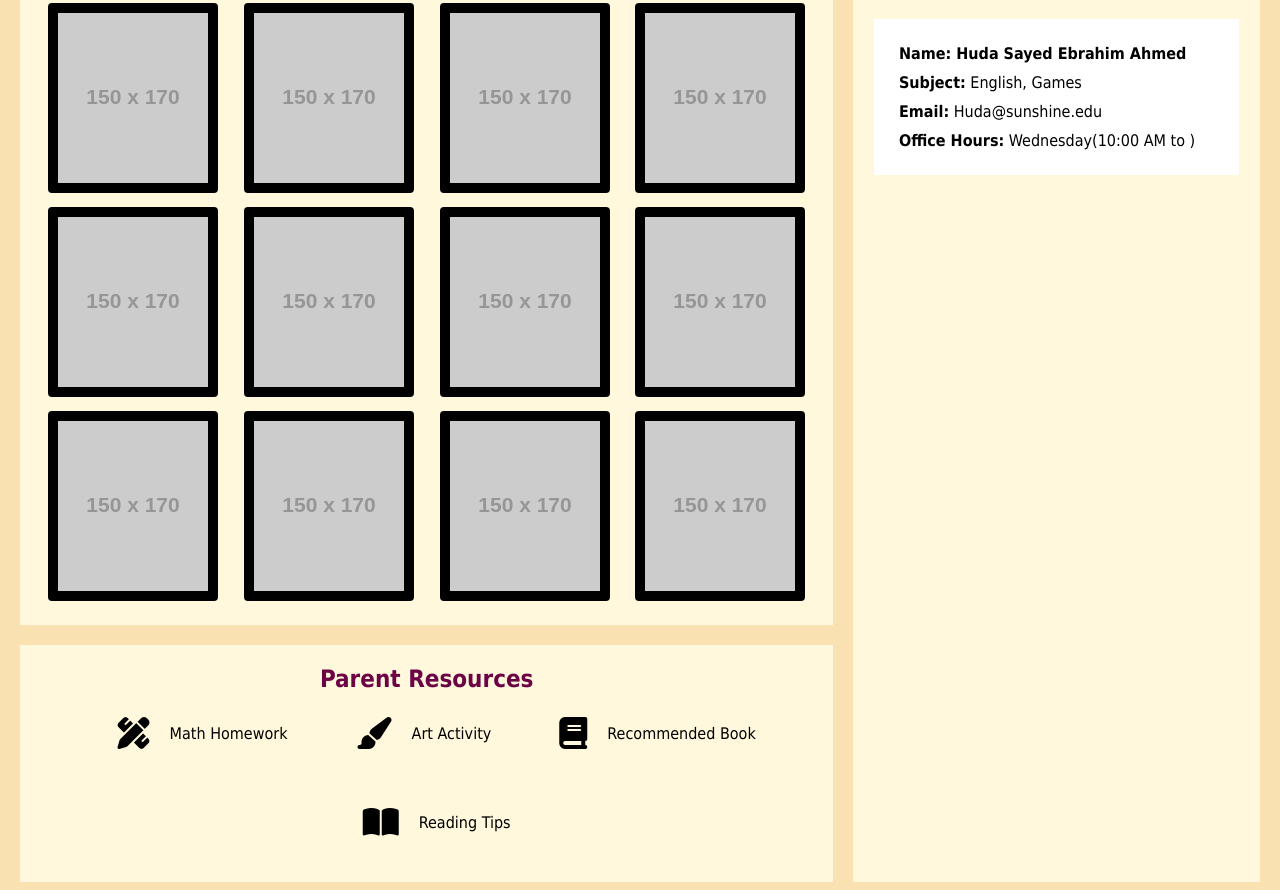
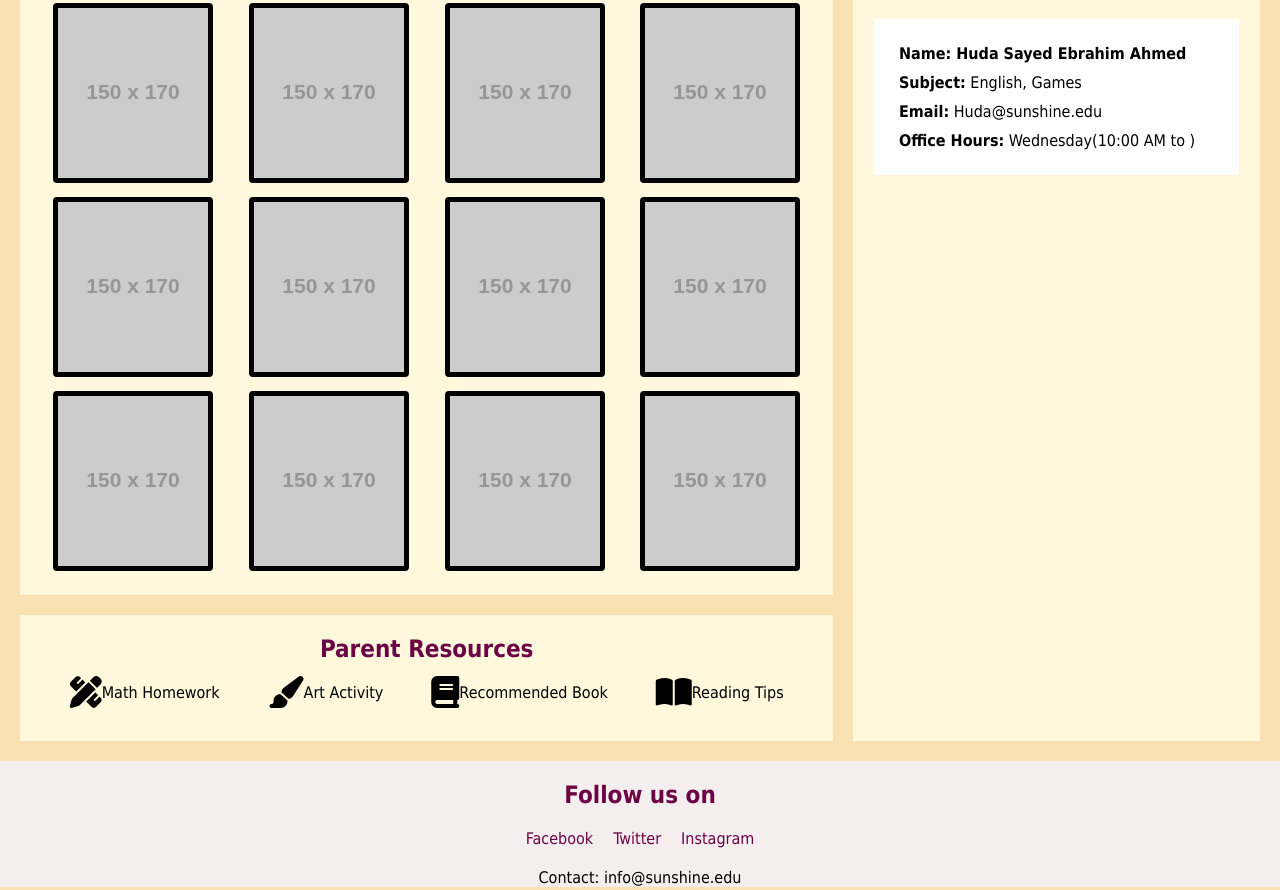
Before and after one commit to BatoolAlsayed1/ITCS333, a plain HTML site: page index.html in a window 1280 px wide. Shown: the part 847-1737 px from the top of the page. Drawn offline with Linux system fonts and the light colour scheme; placeholder pictures from the web are drawn by us.

Commit message:
edit border

```diff
--- a/style.css
+++ b/style.css
@@ -71,6 +71,7 @@ body{
     background-color: rgb(244, 238, 238);
     text-align: center; /*  center text*/
     font-family: Tahoma;
+
 }
 #cli{
     display: inline; /*inline display */
@@ -159,9 +160,6 @@ tbody tr:nth-child(odd){
     text-decoration: none;
     color:black;
 }
-.re i{
-    padding: 20px;
-}
 #teacher-info{
     grid-area: m15;
     background-color: #FFF8DC;
@@ -196,13 +194,12 @@ tbody tr:nth-child(odd){
 .galleryPhoto img {
     width: 150px; /* fixed width */
     height: 170px; /* fixed height */
-    border: 10px solid black;
+    border: 5px solid black;
     border-radius: 4px;
 }
 @media (max-width: 768px) {
     body {
         grid-template-columns: 1fr;
-        grid-template-rows: auto auto auto;
         grid-template-areas:
             'header'
             'main'
```
